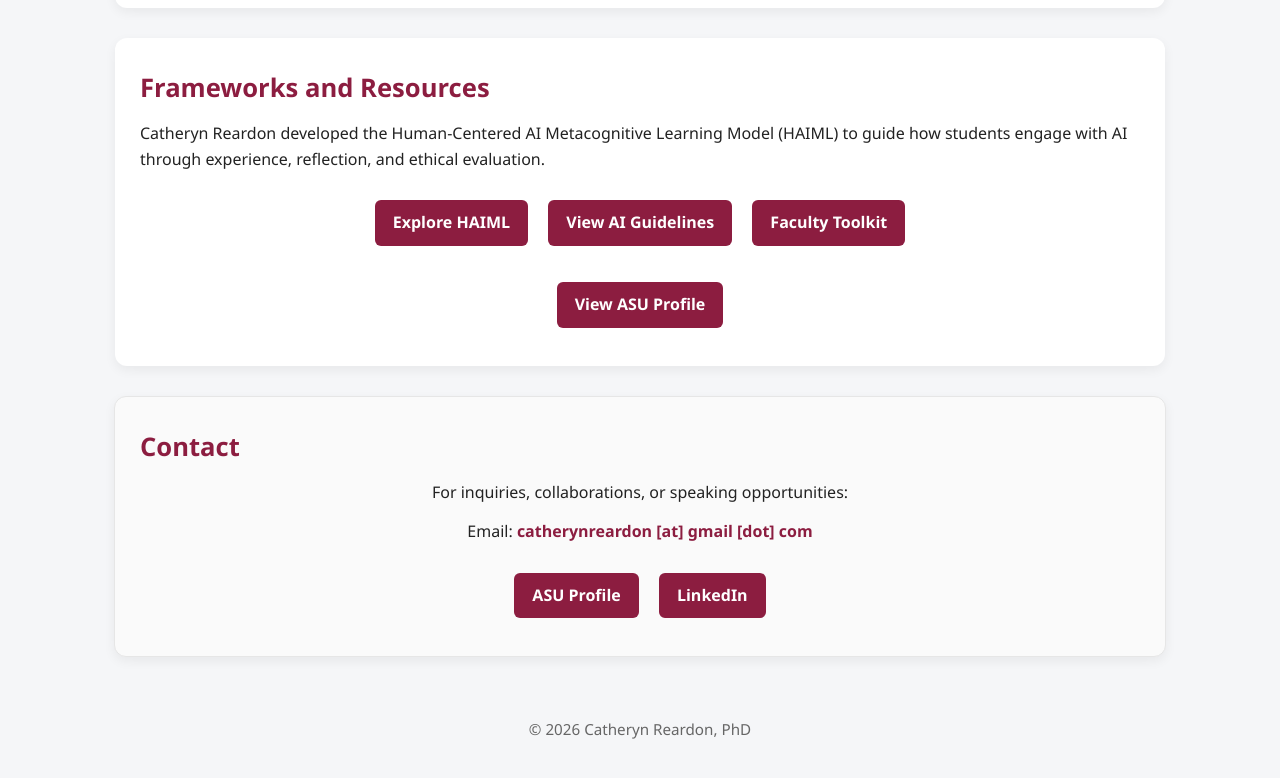
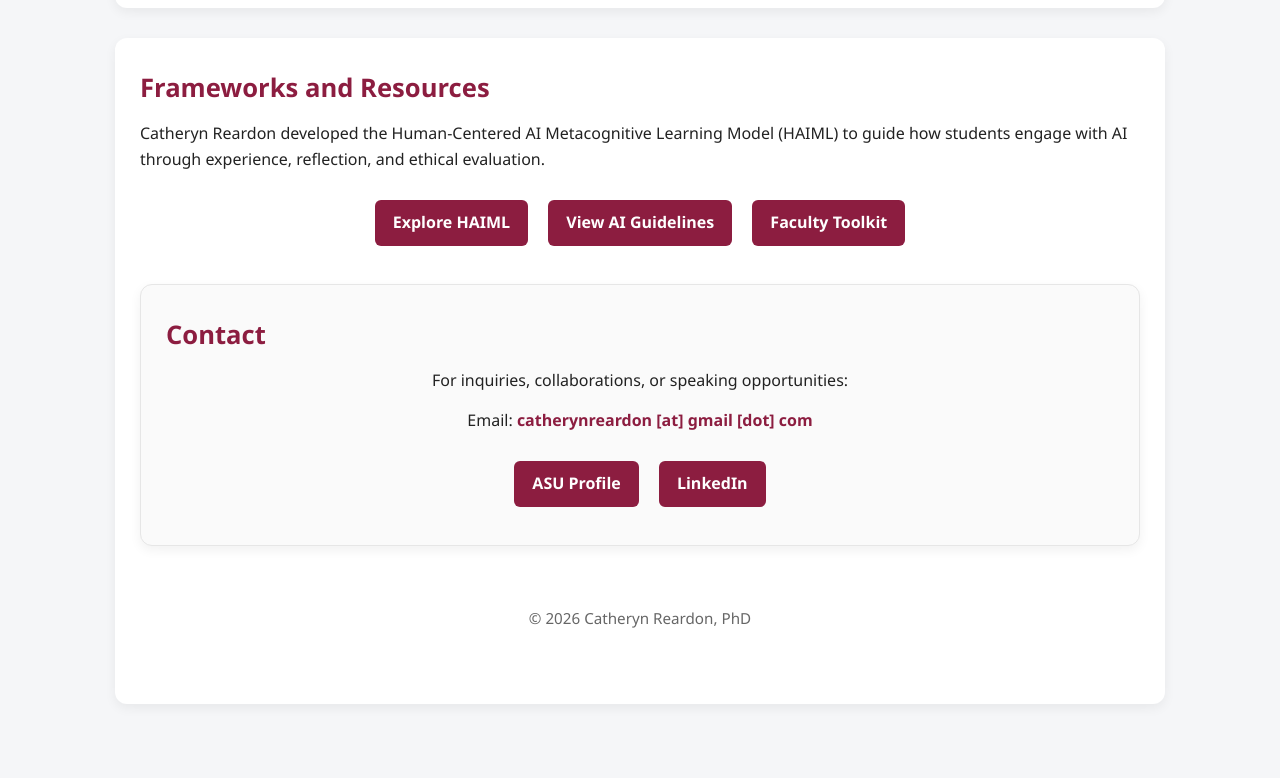
Before and after one commit to CatherynReardon/CatherynReardon.github.io, a plain HTML site: page about.html in a window 1280 px wide. Shown: the part 1256-2034 px from the top of the page. After the commit the page ends 1990 px from the top, so only its background shows below. Drawn offline with Linux system fonts and the light colour scheme.

Commit message:
Remove ASU profile link from about.html
Removed the ASU profile link from the about section.

```diff
--- a/about.html
+++ b/about.html
@@ -110,14 +110,6 @@
     <a href="faculty-toolkit.html" class="button">Faculty Toolkit</a>
 </div>
 
-<div class="button-row">
-    <a href="https://search.asu.edu/profile/4889055" target="_blank" rel="noopener noreferrer" class="button">
-        View ASU Profile
-    </a>
-</div>
-
-</section>
-
 <section class="contact-section">
     <h2>Contact</h2>
 
```
